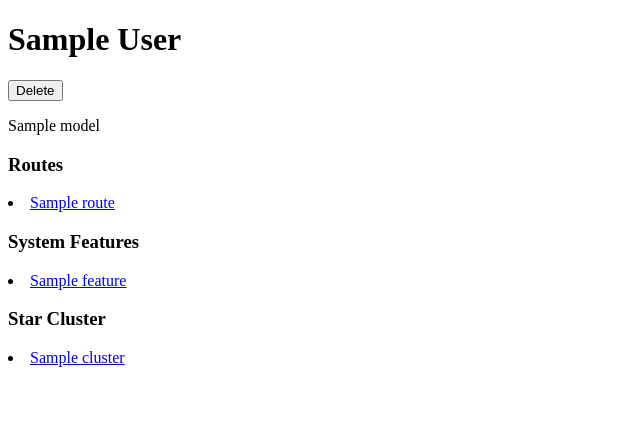
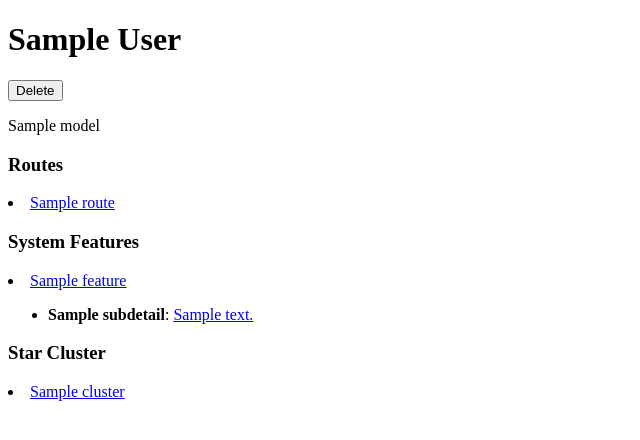
Before and after one commit to kyleady/SectorsOfInequity, a Django app: template calixis/plan/templates/asset_system_detail.html in a window 1280 px wide. Shown: the top 440 px of the page, without its empty margins (0-640 px from the left). Run offline with Django 3.2, Linux system fonts and the light colour scheme; the template is opened without the code that fills it: most values are stand-ins (such as "Sample title", 1, 10 or a date in 2020); parts of the project's set-up code (start-up, migrations or seed data) failed here and were passed over.

Commit message:
Fix typos in templates. Detail links were pointing to current model and not the Detail model.

```diff
--- a/calixis/plan/templates/asset_element_detail.html
+++ b/calixis/plan/templates/asset_element_detail.html
@@ -11,7 +11,7 @@
     {% for subdetail in model.type.get_all_child_details %}
         <li>
           <strong>{{ subdetail.get_nested_name }}</strong>:
-          <a href="{% url detail_url subdetail.id %}">
+          <a href="{% url "plan-detail-detail-detail" subdetail.id %}">
             {{ subdetail }}
           </a>
         </li>
--- a/calixis/plan/templates/asset_route_detail.html
+++ b/calixis/plan/templates/asset_route_detail.html
@@ -13,7 +13,7 @@
     {% for subdetail in model.days.get_all_child_details %}
         <li>
           <strong>{{ subdetail.get_nested_name }}</strong>:
-          <a href="{% url detail_url subdetail.id %}">
+          <a href="{% url "plan-detail-detail-detail" subdetail.id %}">
             {{ subdetail }}
           </a>
         </li>
@@ -31,7 +31,7 @@
     {% for subdetail in model.stability.get_all_child_details %}
         <li>
           <strong>{{ subdetail.get_nested_name }}</strong>:
-          <a href="{% url detail_url subdetail.id %}">
+          <a href="{% url "plan-detail-detail-detail" subdetail.id %}">
             {{ subdetail }}
           </a>
         </li>
--- a/calixis/plan/templates/asset_starcluster_detail.html
+++ b/calixis/plan/templates/asset_starcluster_detail.html
@@ -14,7 +14,7 @@
           {% for subdetail in star.get_all_child_details %}
               <li>
                 <strong>{{ subdetail.get_nested_name }}</strong>:
-                <a href="{% url detail_url subdetail.id %}">
+                <a href="{% url "plan-detail-detail-detail" subdetail.id %}">
                   {{ subdetail }}
                 </a>
               </li>
--- a/calixis/plan/templates/asset_system_detail.html
+++ b/calixis/plan/templates/asset_system_detail.html
@@ -18,6 +18,18 @@
         <a href="{% url "plan-detail-detail-detail" feature.id %}">
           {{ feature }}
         </a>
+        {% if feature.detail_set.count %}
+          <ul>
+          {% for subdetail in feature.get_all_child_details %}
+              <li>
+                <strong>{{ subdetail.get_nested_name }}</strong>:
+                <a href="{% url "plan-detail-detail-detail" subdetail.id %}">
+                  {{ subdetail }}
+                </a>
+              </li>
+          {% endfor %}
+          </ul>
+        {% endif %}
       </li>
   {% endfor %}
 
--- a/calixis/plan/templates/asset_territory_detail.html
+++ b/calixis/plan/templates/asset_territory_detail.html
@@ -12,7 +12,7 @@
   {% for subdetail in model.type.get_all_child_details %}
       <li>
         <strong>{{ subdetail.get_nested_name }}</strong>:
-        <a href="{% url detail_url subdetail.id %}">
+        <a href="{% url "plan-detail-detail-detail" subdetail.id %}">
           {{ subdetail }}
         </a>
       </li>
```
